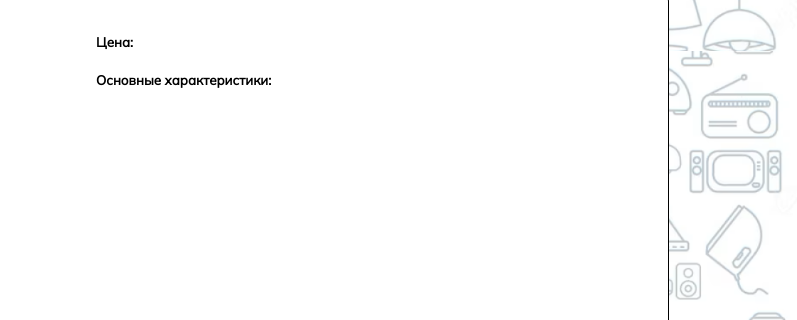
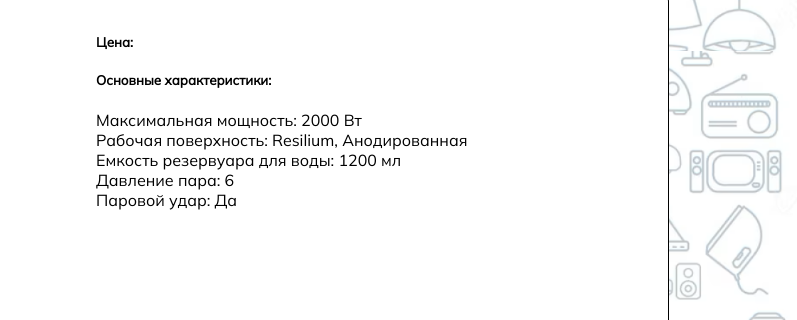
Before and after one commit to pastilkaxo/ItemStore, a plain HTML site: page public/description.html in a window 1280 px wide. Shown: the part 452-772 px from the top of the page, 483-1280 px from the left. Drawn offline with Linux system fonts and the light colour scheme.

Commit message:
Add files via upload

```diff
--- a/public/description.html
+++ b/public/description.html
@@ -57,7 +57,11 @@
                         <h5>Цена:</h5>
                         <p class="item-price"></p>
                         <h5>Основные характеристики: </h5>
-                        <p id="charact"></p>
+                        <p id="charact">Максимальная мощность: 2000 Вт <br>
+                          Рабочая поверхность: Resilium, Анодированная<br>
+                          Емкость резервуара для воды: 1200 мл<br>
+                          Давление пара: 6<br>
+                          Паровой удар: Да</p>
                        </div>
                    </div>
                 </div>
```
Also changed, not shown: public/index.html (+3 -3 lines).
